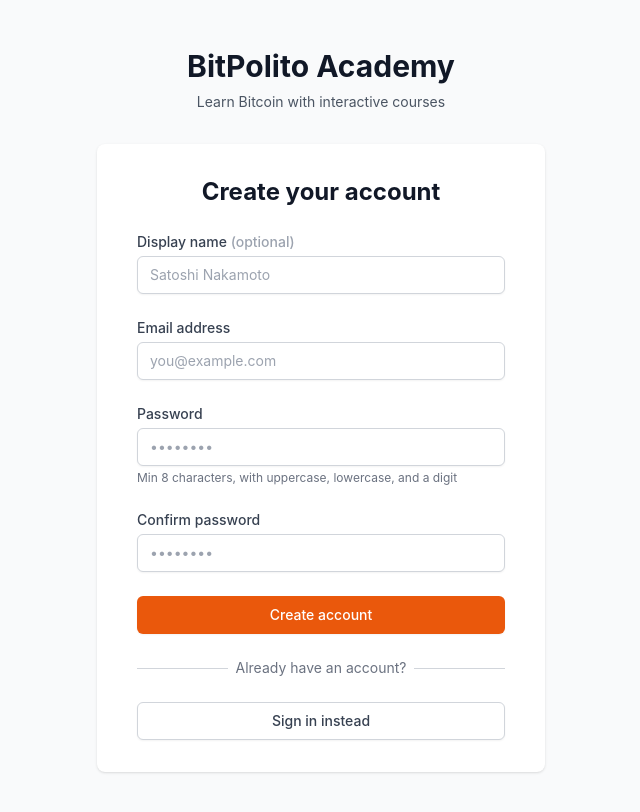
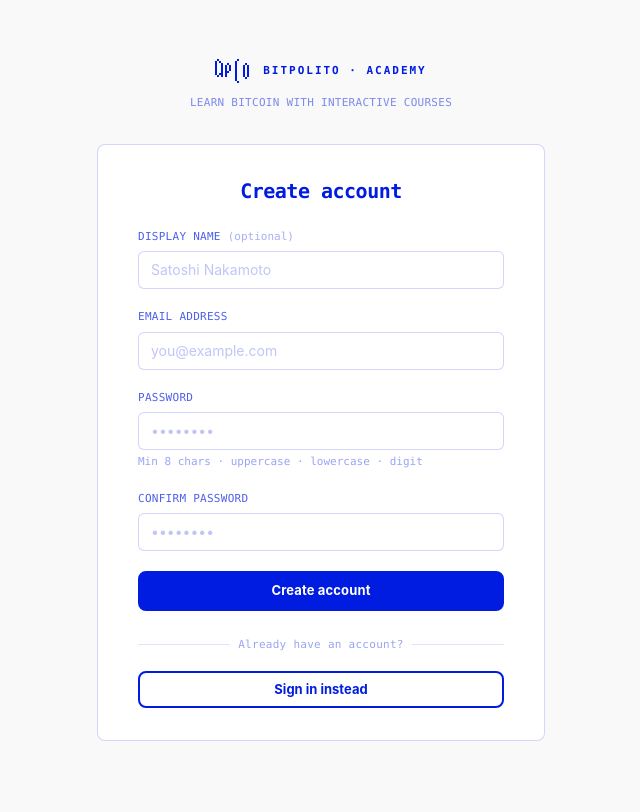
Before and after one commit to BitPolito/bitcoin-academy, a Next.js app in the folder apps/web/: page /signup in a window 1280 px wide. Shown: the top 812 px of the page, without its empty margins (319-959 px from the left). Built offline with nearby package versions, Linux system fonts and the light colour scheme; no server answers.

Commit message:
feat: Refactor authentication layout and forms for improved UI consistency and error handling

```diff
--- a/apps/web/src/app/(auth)/layout.tsx
+++ b/apps/web/src/app/(auth)/layout.tsx
@@ -1,8 +1,5 @@
-/**
- * Authentication layout
- * Shared layout for login and signup pages
- */
 import { ReactNode } from 'react';
+import { BrandMark } from '@/components/ui/BrandMark';
 
 interface AuthLayoutProps {
   children: ReactNode;
@@ -10,11 +7,13 @@ interface AuthLayoutProps {
 
 export default function AuthLayout({ children }: AuthLayoutProps) {
   return (
-    <div className="min-h-screen flex items-center justify-center bg-gray-50 py-12 px-4 sm:px-6 lg:px-8">
+    <div className="min-h-screen flex items-center justify-center bg-surface dark:bg-[#0a0a0a] py-12 px-4 sm:px-6 lg:px-8">
       <div className="max-w-md w-full space-y-8">
-        <div className="text-center">
-          <h1 className="text-3xl font-bold text-gray-900">BitPolito Academy</h1>
-          <p className="mt-2 text-sm text-gray-600">Learn Bitcoin with interactive courses</p>
+        <div className="flex flex-col items-center gap-3">
+          <BrandMark />
+          <p className="font-mono text-[11px] tracking-wide uppercase text-[#001CE0]/50 dark:text-white/40">
+            Learn Bitcoin with interactive courses
+          </p>
         </div>
         {children}
       </div>
--- a/apps/web/src/app/(auth)/login/page.tsx
+++ b/apps/web/src/app/(auth)/login/page.tsx
@@ -12,6 +12,14 @@ interface FormErrors {
   general?: string;
 }
 
+const inputBase =
+  'appearance-none block w-full px-3 py-2 border rounded-md bg-white dark:bg-[#0a0a0a] text-[#001CE0] dark:text-white placeholder-[rgba(0,28,224,0.25)] dark:placeholder-white/25 focus:outline-none focus:ring-1 focus:ring-blue-dark focus:border-blue-dark sm:text-sm transition-colors';
+
+const inputBorder = 'border-[rgba(0,28,224,0.18)] dark:border-[rgba(255,255,255,0.22)]';
+const inputBorderErr = 'border-err dark:border-red-400';
+
+const labelClass = 'block font-mono text-[11px] tracking-wide uppercase text-[#001CE0]/70 dark:text-white/60';
+
 function LoginForm() {
   const router = useRouter();
   const searchParams = useSearchParams();
@@ -23,48 +31,28 @@ function LoginForm() {
   const [isLoading, setIsLoading] = useState(false);
   const [errors, setErrors] = useState<FormErrors>({});
 
-  // Handle session expired error from URL
   const sessionError =
     errorParam === 'SessionExpired' ? 'Your session has expired. Please log in again.' : null;
 
-  /**
-   * Validate form fields
-   */
   const validateForm = (): boolean => {
     const newErrors: FormErrors = {};
-
-    // Email validation
     if (!email) {
       newErrors.email = 'Email is required';
     } else if (!/^[^\s@]+@[^\s@]+\.[^\s@]+$/.test(email)) {
       newErrors.email = 'Please enter a valid email address';
     }
-
-    // Password validation
     if (!password) {
       newErrors.password = 'Password is required';
     }
-
     setErrors(newErrors);
     return Object.keys(newErrors).length === 0;
   };
 
-  /**
-   * Handle form submission
-   */
   const handleSubmit = async (e: FormEvent<HTMLFormElement>) => {
     e.preventDefault();
-
-    // Clear previous errors
     setErrors({});
-
-    // Validate form
-    if (!validateForm()) {
-      return;
-    }
-
+    if (!validateForm()) return;
     setIsLoading(true);
-
     try {
       const result = await signIn('credentials', {
         email,
@@ -72,14 +60,13 @@ function LoginForm() {
         redirect: false,
         callbackUrl,
       });
-
       if (result?.error) {
         setErrors({ general: result.error });
       } else if (result?.ok) {
         router.push(callbackUrl);
         router.refresh();
       }
-    } catch (error) {
+    } catch {
       setErrors({ general: 'An unexpected error occurred. Please try again.' });
     } finally {
       setIsLoading(false);
@@ -87,30 +74,29 @@ function LoginForm() {
   };
 
   return (
-    <div className="mt-8 bg-white py-8 px-4 shadow sm:rounded-lg sm:px-10">
-      <h2 className="text-center text-2xl font-bold text-gray-900 mb-6">Sign in to your account</h2>
+    <div className="mt-8 bg-white dark:bg-[#0f0f0f] py-8 px-4 b-thin sm:rounded-lg sm:px-10">
+      <h2 className="text-center text-xl font-bold ink dark:text-white mb-6 font-mono tracking-tight">
+        Sign in
+      </h2>
 
-      {/* Session expired error */}
       {sessionError && (
-        <div className="mb-4 p-3 rounded bg-yellow-50 border border-yellow-200">
-          <p className="text-sm text-yellow-800">{sessionError}</p>
+        <div className="mb-4 p-3 rounded bg-amber-50 dark:bg-[rgba(255,180,0,0.07)] border border-amber-200 dark:border-amber-600/30">
+          <p className="text-sm text-amber-800 dark:text-amber-400">{sessionError}</p>
         </div>
       )}
 
-      {/* General error message */}
       {errors.general && (
-        <div className="mb-4 p-3 rounded bg-red-50 border border-red-200">
-          <p className="text-sm text-red-600">{errors.general}</p>
+        <div className="mb-4 p-3 rounded bg-red-50 dark:bg-[rgba(255,0,0,0.06)] border border-red-200 dark:border-red-700/40">
+          <p className="text-sm text-red-600 dark:text-red-400">{errors.general}</p>
         </div>
       )}
 
-      <form className="space-y-6" onSubmit={handleSubmit} noValidate>
-        {/* Email field */}
+      <form className="space-y-5" onSubmit={handleSubmit} noValidate>
         <div>
-          <label htmlFor="email" className="block text-sm font-medium text-gray-700">
+          <label htmlFor="email" className={labelClass}>
             Email address
           </label>
-          <div className="mt-1">
+          <div className="mt-1.5">
             <input
               id="email"
               name="email"
@@ -119,27 +105,24 @@ function LoginForm() {
               required
               value={email}
               onChange={(e) => setEmail(e.target.value)}
-              className={`appearance-none block w-full px-3 py-2 border rounded-md shadow-sm placeholder-gray-400 focus:outline-none focus:ring-orange-500 focus:border-orange-500 sm:text-sm ${
-                errors.email ? 'border-red-300' : 'border-gray-300'
-              }`}
+              className={`${inputBase} ${errors.email ? inputBorderErr : inputBorder}`}
               placeholder="you@example.com"
               aria-invalid={errors.email ? 'true' : 'false'}
               aria-describedby={errors.email ? 'email-error' : undefined}
             />
           </div>
           {errors.email && (
-            <p className="mt-1 text-sm text-red-600" id="email-error" role="alert">
+            <p className="mt-1 font-mono text-[11px] text-err dark:text-red-400" id="email-error" role="alert">
               {errors.email}
             </p>
           )}
         </div>
 
-        {/* Password field */}
         <div>
-          <label htmlFor="password" className="block text-sm font-medium text-gray-700">
+          <label htmlFor="password" className={labelClass}>
             Password
           </label>
-          <div className="mt-1">
+          <div className="mt-1.5">
             <input
               id="password"
               name="password"
@@ -148,49 +131,35 @@ function LoginForm() {
               required
               value={password}
               onChange={(e) => setPassword(e.target.value)}
-              className={`appearance-none block w-full px-3 py-2 border rounded-md shadow-sm placeholder-gray-400 focus:outline-none focus:ring-orange-500 focus:border-orange-500 sm:text-sm ${
-                errors.password ? 'border-red-300' : 'border-gray-300'
-              }`}
+              className={`${inputBase} ${errors.password ? inputBorderErr : inputBorder}`}
               placeholder="••••••••"
               aria-invalid={errors.password ? 'true' : 'false'}
               aria-describedby={errors.password ? 'password-error' : undefined}
             />
           </div>
           {errors.password && (
-            <p className="mt-1 text-sm text-red-600" id="password-error" role="alert">
+            <p className="mt-1 font-mono text-[11px] text-err dark:text-red-400" id="password-error" role="alert">
               {errors.password}
             </p>
           )}
         </div>
 
-        {/* Submit button */}
         <div>
           <button
             type="submit"
             disabled={isLoading}
-            className="w-full flex justify-center py-2 px-4 border border-transparent rounded-md shadow-sm text-sm font-medium text-white bg-orange-600 hover:bg-orange-700 focus:outline-none focus:ring-2 focus:ring-offset-2 focus:ring-orange-500 disabled:opacity-50 disabled:cursor-not-allowed"
+            className="btn-primary w-full justify-center"
           >
             {isLoading ? (
               <>
                 <svg
-                  className="animate-spin -ml-1 mr-3 h-5 w-5 text-white"
+                  className="animate-spin h-4 w-4"
                   xmlns="http://www.w3.org/2000/svg"
                   fill="none"
                   viewBox="0 0 24 24"
                 >
-                  <circle
-                    className="opacity-25"
-                    cx="12"
-                    cy="12"
-                    r="10"
-                    stroke="currentColor"
-                    strokeWidth="4"
-                  />
-                  <path
-                    className="opacity-75"
-                    fill="currentColor"
-                    d="M4 12a8 8 0 018-8V0C5.373 0 0 5.373 0 12h4zm2 5.291A7.962 7.962 0 014 12H0c0 3.042 1.135 5.824 3 7.938l3-2.647z"
-                  />
+                  <circle className="opacity-25" cx="12" cy="12" r="10" stroke="currentColor" strokeWidth="4" />
+                  <path className="opacity-75" fill="currentColor" d="M4 12a8 8 0 018-8V0C5.373 0 0 5.373 0 12h4zm2 5.291A7.962 7.962 0 014 12H0c0 3.042 1.135 5.824 3 7.938l3-2.647z" />
                 </svg>
                 Signing in...
               </>
@@ -201,22 +170,20 @@ function LoginForm() {
         </div>
       </form>
 
-      {/* Sign up link */}
       <div className="mt-6">
         <div className="relative">
           <div className="absolute inset-0 flex items-center">
-            <div className="w-full border-t border-gray-300" />
+            <div className="w-full border-t border-[rgba(0,28,224,0.12)] dark:border-[rgba(255,255,255,0.12)]" />
           </div>
           <div className="relative flex justify-center text-sm">
-            <span className="px-2 bg-white text-gray-500">Don&apos;t have an account?</span>
+            <span className="px-2 bg-white dark:bg-[#0f0f0f] font-mono text-[11px] tracking-wide text-[#001CE0]/40 dark:text-white/30">
+              Don&apos;t have an account?
+            </span>
           </div>
         </div>
 
-        <div className="mt-6">
-          <Link
-            href="/signup"
-            className="w-full flex justify-center py-2 px-4 border border-gray-300 rounded-md shadow-sm text-sm font-medium text-gray-700 bg-white hover:bg-gray-50 focus:outline-none focus:ring-2 focus:ring-offset-2 focus:ring-orange-500"
-          >
+        <div className="mt-4">
+          <Link href="/signup" className="btn-ghost w-full justify-center">
             Create an account
           </Link>
         </div>
@@ -227,7 +194,7 @@ function LoginForm() {
 
 export default function LoginPage() {
   return (
-    <Suspense fallback={<div className="mt-8 bg-white py-8 px-4 shadow sm:rounded-lg sm:px-10 min-h-[320px]" />}>
+    <Suspense fallback={<div className="mt-8 bg-white dark:bg-[#0f0f0f] py-8 px-4 b-thin sm:rounded-lg sm:px-10 min-h-[320px]" />}>
       <LoginForm />
     </Suspense>
   );
--- a/apps/web/src/app/(auth)/signup/page.tsx
+++ b/apps/web/src/app/(auth)/signup/page.tsx
@@ -1,15 +1,10 @@
 'use client';
 
-/**
- * Signup page component
- * Handles user registration with form validation
- */
 import Link from 'next/link';
 import { useRouter } from 'next/navigation';
 import { signIn } from 'next-auth/react';
 import { FormEvent, useState } from 'react';
 
-// Backend API URL
 const API_URL = process.env.NEXT_PUBLIC_API_URL || 'http://localhost:8000';
 
 interface FormErrors {
@@ -19,6 +14,14 @@ interface FormErrors {
   displayName?: string;
   general?: string;
 }
+
+const inputBase =
+  'appearance-none block w-full px-3 py-2 border rounded-md bg-white dark:bg-[#0a0a0a] text-[#001CE0] dark:text-white placeholder-[rgba(0,28,224,0.25)] dark:placeholder-white/25 focus:outline-none focus:ring-1 focus:ring-blue-dark focus:border-blue-dark sm:text-sm transition-colors';
+
+const inputBorder = 'border-[rgba(0,28,224,0.18)] dark:border-[rgba(255,255,255,0.22)]';
+const inputBorderErr = 'border-err dark:border-red-400';
+
+const labelClass = 'block font-mono text-[11px] tracking-wide uppercase text-[#001CE0]/70 dark:text-white/60';
 
 export default function SignupPage() {
   const router = useRouter();
@@ -30,20 +33,15 @@ export default function SignupPage() {
   const [isLoading, setIsLoading] = useState(false);
   const [errors, setErrors] = useState<FormErrors>({});
 
-  /**
-   * Validate form fields
-   */
   const validateForm = (): boolean => {
     const newErrors: FormErrors = {};
 
-    // Email validation
     if (!email) {
       newErrors.email = 'Email is required';
     } else if (!/^[^\s@]+@[^\s@]+\.[^\s@]+$/.test(email)) {
       newErrors.email = 'Please enter a valid email address';
     }
 
-    // Password validation
     if (!password) {
       newErrors.password = 'Password is required';
     } else if (password.length < 8) {
@@ -56,14 +54,12 @@ export default function SignupPage() {
       newErrors.password = 'Password must contain at least one digit';
     }
 
-    // Confirm password validation
     if (!confirmPassword) {
       newErrors.confirmPassword = 'Please confirm your password';
     } else if (password !== confirmPassword) {
       newErrors.confirmPassword = 'Passwords do not match';
     }
 
-    // Display name validation (optional but if provided, must be valid)
     if (displayName && displayName.length < 2) {
       newErrors.displayName = 'Display name must be at least 2 characters long';
     }
@@ -72,39 +68,20 @@ export default function SignupPage() {
     return Object.keys(newErrors).length === 0;
   };
 
-  /**
-   * Handle form submission
-   */
   const handleSubmit = async (e: FormEvent<HTMLFormElement>) => {
     e.preventDefault();
-
-    // Clear previous errors
     setErrors({});
-
-    // Validate form
-    if (!validateForm()) {
-      return;
-    }
-
+    if (!validateForm()) return;
     setIsLoading(true);
-
     try {
-      // Register the user
       const registerResponse = await fetch(`${API_URL}/api/auth/register`, {
         method: 'POST',
-        headers: {
-          'Content-Type': 'application/json',
-        },
-        body: JSON.stringify({
-          email,
-          password,
-          display_name: displayName || null,
-        }),
+        headers: { 'Content-Type': 'application/json' },
+        body: JSON.stringify({ email, password, display_name: displayName || null }),
       });
 
       if (!registerResponse.ok) {
         const error = await registerResponse.json();
-
         if (registerResponse.status === 409) {
           setErrors({ email: 'A user with this email already exists' });
         } else if (registerResponse.status === 400) {
@@ -115,7 +92,6 @@ export default function SignupPage() {
         return;
       }
 
-      // Auto-login after successful registration
       const result = await signIn('credentials', {
         email,
         password,
@@ -124,13 +100,12 @@ export default function SignupPage() {
       });
 
       if (result?.error) {
-        // Registration succeeded but login failed - redirect to login page
         router.push('/login?message=Registration successful. Please log in.');
       } else if (result?.ok) {
         router.push('/dashboard');
         router.refresh();
       }
-    } catch (error) {
+    } catch {
       setErrors({ general: 'An unexpected error occurred. Please try again.' });
     } finally {
       setIsLoading(false);
@@ -138,23 +113,24 @@ export default function SignupPage() {
   };
 
   return (
-    <div className="mt-8 bg-white py-8 px-4 shadow sm:rounded-lg sm:px-10">
-      <h2 className="text-center text-2xl font-bold text-gray-900 mb-6">Create your account</h2>
+    <div className="mt-8 bg-white dark:bg-[#0f0f0f] py-8 px-4 b-thin sm:rounded-lg sm:px-10">
+      <h2 className="text-center text-xl font-bold ink dark:text-white mb-6 font-mono tracking-tight">
+        Create account
+      </h2>
 
-      {/* General error message */}
       {errors.general && (
-        <div className="mb-4 p-3 rounded bg-red-50 border border-red-200" role="alert">
-          <p className="text-sm text-red-600">{errors.general}</p>
+        <div className="mb-4 p-3 rounded bg-red-50 dark:bg-[rgba(255,0,0,0.06)] border border-red-200 dark:border-red-700/40" role="alert">
+          <p className="text-sm text-red-600 dark:text-red-400">{errors.general}</p>
         </div>
       )}
 
-      <form className="space-y-6" onSubmit={handleSubmit} noValidate>
-        {/* Display name field (optional) */}
+      <form className="space-y-5" onSubmit={handleSubmit} noValidate>
         <div>
-          <label htmlFor="displayName" className="block text-sm font-medium text-gray-700">
-            Display name <span className="text-gray-400">(optional)</span>
+          <label htmlFor="displayName" className={labelClass}>
+            Display name{' '}
+            <span className="normal-case text-[#001CE0]/35 dark:text-white/30 tracking-normal">(optional)</span>
           </label>
-          <div className="mt-1">
+          <div className="mt-1.5">
             <input
               id="displayName"
               name="displayName"
@@ -162,27 +138,24 @@ export default function SignupPage() {
               autoComplete="name"
               value={displayName}
               onChange={(e) => setDisplayName(e.target.value)}
-              className={`appearance-none block w-full px-3 py-2 border rounded-md shadow-sm placeholder-gray-400 focus:outline-none focus:ring-orange-500 focus:border-orange-500 sm:text-sm ${
-                errors.displayName ? 'border-red-300' : 'border-gray-300'
-              }`}
+              className={`${inputBase} ${errors.displayName ? inputBorderErr : inputBorder}`}
               placeholder="Satoshi Nakamoto"
               aria-invalid={errors.displayName ? 'true' : 'false'}
               aria-describedby={errors.displayName ? 'displayName-error' : undefined}
             />
           </div>
           {errors.displayName && (
-            <p className="mt-1 text-sm text-red-600" id="displayName-error" role="alert">
+            <p className="mt-1 font-mono text-[11px] text-err dark:text-red-400" id="displayName-error" role="alert">
               {errors.displayName}
             </p>
           )}
         </div>
 
-        {/* Email field */}
         <div>
-          <label htmlFor="email" className="block text-sm font-medium text-gray-700">
+          <label htmlFor="email" className={labelClass}>
             Email address
           </label>
-          <div className="mt-1">
+          <div className="mt-1.5">
             <input
               id="email"
               name="email"
@@ -191,27 +164,24 @@ export default function SignupPage() {
               required
               value={email}
               onChange={(e) => setEmail(e.target.value)}
-              className={`appearance-none block w-full px-3 py-2 border rounded-md shadow-sm placeholder-gray-400 focus:outline-none focus:ring-orange-500 focus:border-orange-500 sm:text-sm ${
-                errors.email ? 'border-red-300' : 'border-gray-300'
-              }`}
+              className={`${inputBase} ${errors.email ? inputBorderErr : inputBorder}`}
               placeholder="you@example.com"
               aria-invalid={errors.email ? 'true' : 'false'}
               aria-describedby={errors.email ? 'email-error' : undefined}
             />
           </div>
           {errors.email && (
-            <p className="mt-1 text-sm text-red-600" id="email-error" role="alert">
+            <p className="mt-1 font-mono text-[11px] text-err dark:text-red-400" id="email-error" role="alert">
               {errors.email}
             </p>
           )}
         </div>
 
-        {/* Password field */}
         <div>
-          <label htmlFor="password" className="block text-sm font-medium text-gray-700">
+          <label htmlFor="password" className={labelClass}>
             Password
           </label>
-          <div className="mt-1">
+          <div className="mt-1.5">
             <input
               id="password"
               name="password"
@@ -220,31 +190,28 @@ export default function SignupPage() {
               required
               value={password}
               onChange={(e) => setPassword(e.target.value)}
-              className={`appearance-none block w-full px-3 py-2 border rounded-md shadow-sm placeholder-gray-400 focus:outline-none focus:ring-orange-500 focus:border-orange-500 sm:text-sm ${
-                errors.password ? 'border-red-300' : 'border-gray-300'
-              }`}
+              className={`${inputBase} ${errors.password ? inputBorderErr : inputBorder}`}
               placeholder="••••••••"
               aria-invalid={errors.password ? 'true' : 'false'}
               aria-describedby={errors.password ? 'password-error' : 'password-hint'}
             />
           </div>
           {errors.password ? (
-            <p className="mt-1 text-sm text-red-600" id="password-error" role="alert">
+            <p className="mt-1 font-mono text-[11px] text-err dark:text-red-400" id="password-error" role="alert">
               {errors.password}
             </p>
           ) : (
-            <p className="mt-1 text-xs text-gray-500" id="password-hint">
-              Min 8 characters, with uppercase, lowercase, and a digit
+            <p className="mt-1 font-mono text-[11px] text-[#001CE0]/40 dark:text-white/30" id="password-hint">
+              Min 8 chars · uppercase · lowercase · digit
             </p>
           )}
         </div>
 
-        {/* Confirm password field */}
         <div>
-          <label htmlFor="confirmPassword" className="block text-sm font-medium text-gray-700">
+          <label htmlFor="confirmPassword" className={labelClass}>
             Confirm password
           </label>
-          <div className="mt-1">
+          <div className="mt-1.5">
             <input
               id="confirmPassword"
               name="confirmPassword"
@@ -253,49 +220,35 @@ export default function SignupPage() {
               required
               value={confirmPassword}
               onChange={(e) => setConfirmPassword(e.target.value)}
-              className={`appearance-none block w-full px-3 py-2 border rounded-md shadow-sm placeholder-gray-400 focus:outline-none focus:ring-orange-500 focus:border-orange-500 sm:text-sm ${
-                errors.confirmPassword ? 'border-red-300' : 'border-gray-300'
-              }`}
+              className={`${inputBase} ${errors.confirmPassword ? inputBorderErr : inputBorder}`}
               placeholder="••••••••"
               aria-invalid={errors.confirmPassword ? 'true' : 'false'}
               aria-describedby={errors.confirmPassword ? 'confirmPassword-error' : undefined}
             />
           </div>
           {errors.confirmPassword && (
-            <p className="mt-1 text-sm text-red-600" id="confirmPassword-error" role="alert">
+            <p className="mt-1 font-mono text-[11px] text-err dark:text-red-400" id="confirmPassword-error" role="alert">
               {errors.confirmPassword}
             </p>
           )}
         </div>
 
-        {/* Submit button */}
         <div>
           <button
             type="submit"
             disabled={isLoading}
-            className="w-full flex justify-center py-2 px-4 border border-transparent rounded-md shadow-sm text-sm font-medium text-white bg-orange-600 hover:bg-orange-700 focus:outline-none focus:ring-2 focus:ring-offset-2 focus:ring-orange-500 disabled:opacity-50 disabled:cursor-not-allowed"
+            className="btn-primary w-full justify-center"
           >
             {isLoading ? (
               <>
                 <svg
-                  className="animate-spin -ml-1 mr-3 h-5 w-5 text-white"
+                  className="animate-spin h-4 w-4"
                   xmlns="http://www.w3.org/2000/svg"
                   fill="none"
                   viewBox="0 0 24 24"
                 >
-                  <circle
-                    className="opacity-25"
-                    cx="12"
-                    cy="12"
-                    r="10"
-                    stroke="currentColor"
-                    strokeWidth="4"
-                  />
-                  <path
-                    className="opacity-75"
-                    fill="currentColor"
-                    d="M4 12a8 8 0 018-8V0C5.373 0 0 5.373 0 12h4zm2 5.291A7.962 7.962 0 014 12H0c0 3.042 1.135 5.824 3 7.938l3-2.647z"
-                  />
+                  <circle className="opacity-25" cx="12" cy="12" r="10" stroke="currentColor" strokeWidth="4" />
+                  <path className="opacity-75" fill="currentColor" d="M4 12a8 8 0 018-8V0C5.373 0 0 5.373 0 12h4zm2 5.291A7.962 7.962 0 014 12H0c0 3.042 1.135 5.824 3 7.938l3-2.647z" />
                 </svg>
                 Creating account...
               </>
@@ -306,22 +259,20 @@ export default function SignupPage() {
         </div>
       </form>
 
-      {/* Sign in link */}
       <div className="mt-6">
         <div className="relative">
           <div className="absolute inset-0 flex items-center">
-            <div className="w-full border-t border-gray-300" />
+            <div className="w-full border-t border-[rgba(0,28,224,0.12)] dark:border-[rgba(255,255,255,0.12)]" />
           </div>
           <div className="relative flex justify-center text-sm">
-            <span className="px-2 bg-white text-gray-500">Already have an account?</span>
+            <span className="px-2 bg-white dark:bg-[#0f0f0f] font-mono text-[11px] tracking-wide text-[#001CE0]/40 dark:text-white/30">
+              Already have an account?
+            </span>
           </div>
         </div>
 
-        <div className="mt-6">
-          <Link
-            href="/login"
-            className="w-full flex justify-center py-2 px-4 border border-gray-300 rounded-md shadow-sm text-sm font-medium text-gray-700 bg-white hover:bg-gray-50 focus:outline-none focus:ring-2 focus:ring-offset-2 focus:ring-orange-500"
-          >
+        <div className="mt-4">
+          <Link href="/login" className="btn-ghost w-full justify-center">
             Sign in instead
           </Link>
         </div>
```
